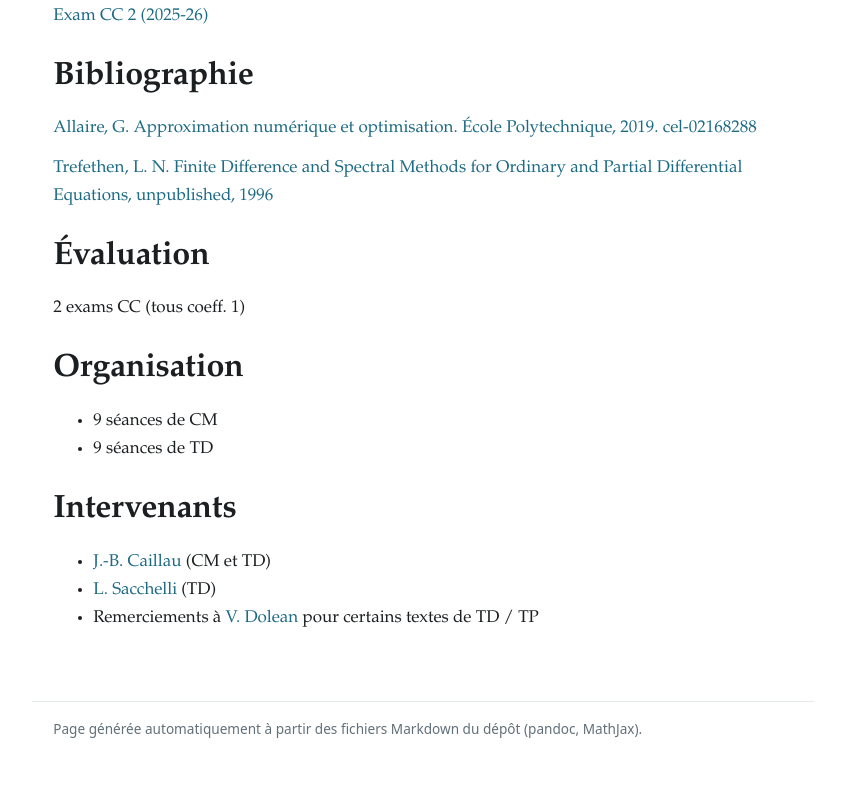
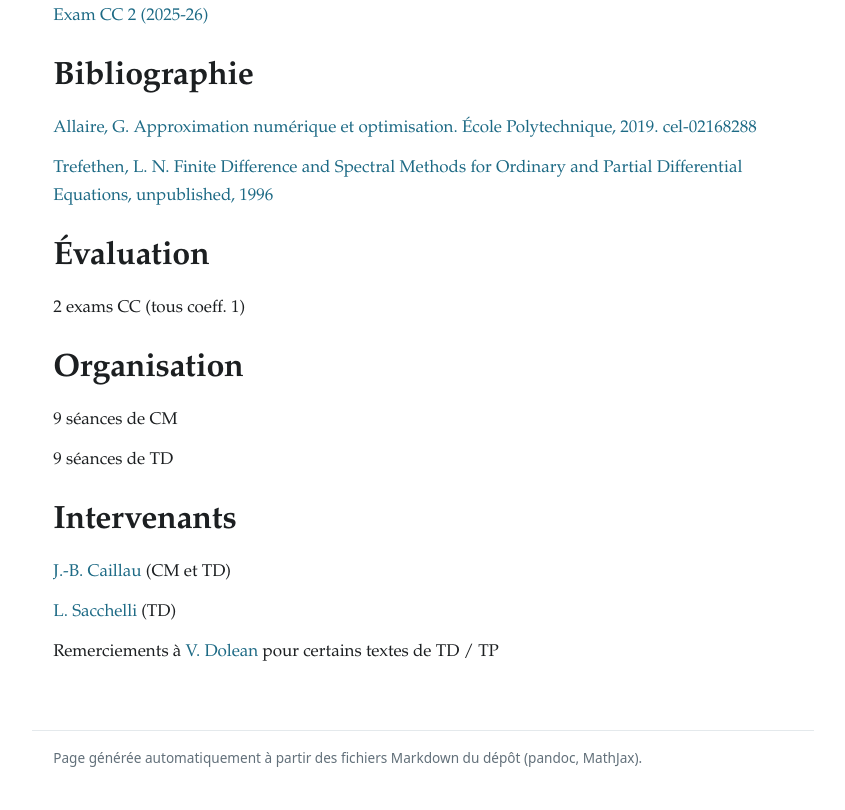
Before and after one commit to pns-mam/edp1, a plain HTML site: page docs/index.html in a window 1280 px wide. Shown: the part 1132-1942 px from the top of the page, without its empty margins (217-1062 px from the left). Before the commit the page ends 1913 px from the top, so only its background shows below. Drawn offline with Linux system fonts and the light colour scheme.

Commit message:
Rebuild site (docs/)

```diff
--- a/docs/index.html
+++ b/docs/index.html
@@ -45,20 +45,16 @@ Differential Equations, unpublished, 1996</a></p>
 <h1 id="évaluation">Évaluation</h1>
 <p>2 exams CC (tous coeff. 1)</p>
 <h1 id="organisation">Organisation</h1>
-<ul>
-<li>9 séances de CM</li>
-<li>9 séances de TD</li>
-</ul>
+<p>9 séances de CM</p>
+<p>9 séances de TD</p>
 <h1 id="intervenants">Intervenants</h1>
-<ul>
-<li><a href="mailto:jean-baptiste.caillau@univ-cotedazur.fr">J.-B.
-Caillau</a> (CM et TD)</li>
-<li><a href="mailto:ludovic.sacchelli@univ-cotedazur.fr">L.
-Sacchelli</a> (TD)</li>
-<li>Remerciements à <a
+<p><a href="mailto:jean-baptiste.caillau@univ-cotedazur.fr">J.-B.
+Caillau</a> (CM et TD)</p>
+<p><a href="mailto:ludovic.sacchelli@univ-cotedazur.fr">L. Sacchelli</a>
+(TD)</p>
+<p>Remerciements à <a
 href="https://www.tue.nl/en/research/researchers/victorita-dolean-maini">V.
-Dolean</a> pour certains textes de TD / TP</li>
-</ul>
+Dolean</a> pour certains textes de TD / TP</p>
 </main>
 <script>
 // "Copier" button on every code block
```
